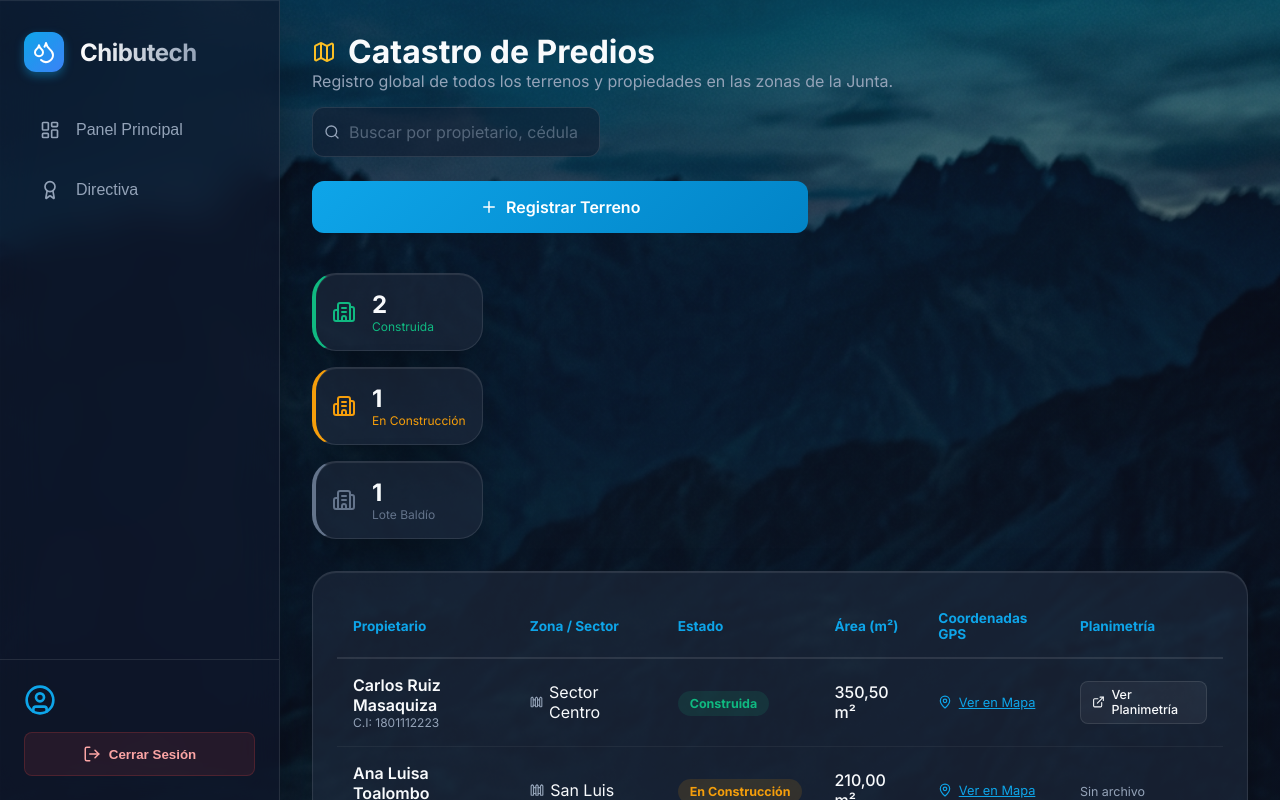
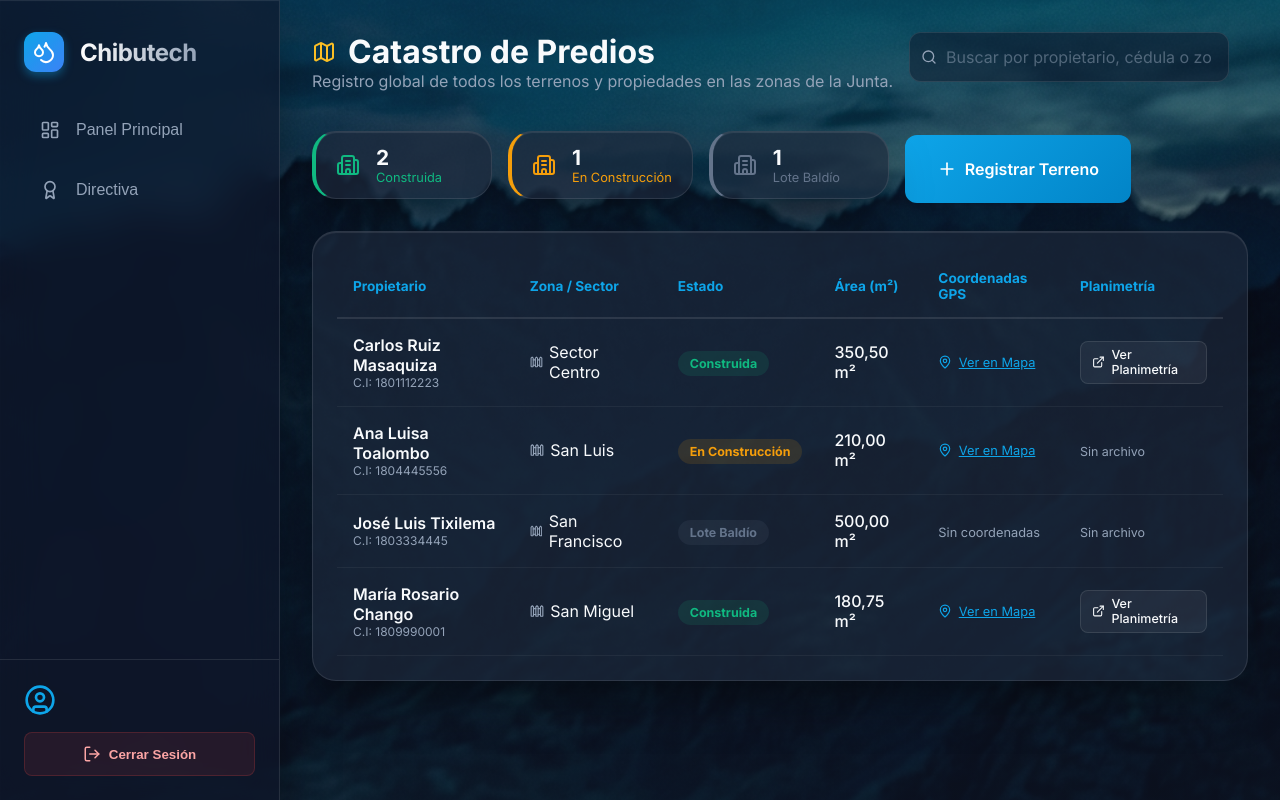
Before and after one commit to juanessan121/Chibutech, a React app in the folder frontend/: page /dashboard/catastro in a window 1280 px wide. Built offline with nearby package versions, Linux system fonts and the light colour scheme; sample sign-in values are in the browser's storage; the HTML template or start-up script is replaced by a standard one.

Commit message:
style: reubicar botón de registro y alinear resumen de predios

```diff
--- a/frontend/src/pages/CatastroGlobal.jsx
+++ b/frontend/src/pages/CatastroGlobal.jsx
@@ -78,7 +78,7 @@ export default function CatastroGlobal() {
             </h1>
             <p className="text-muted">Registro global de todos los terrenos y propiedades en las zonas de la Junta.</p>
           </div>
-          <div style={{ display: 'flex', gap: '1rem', alignItems: 'center', flexWrap: 'wrap' }}>
+          <div style={{ display: 'flex', gap: '1rem', alignItems: 'center' }}>
             <div style={{ position: 'relative' }}>
               <Search size={16} style={{ position: 'absolute', left: '0.75rem', top: '50%', transform: 'translateY(-50%)', color: 'var(--text-muted)' }} />
               <input
@@ -87,35 +87,42 @@ export default function CatastroGlobal() {
                 placeholder="Buscar por propietario, cédula o zona..."
                 value={busqueda}
                 onChange={e => setBusqueda(e.target.value)}
-                style={{ paddingLeft: '2.25rem', minWidth: '280px' }}
+                style={{ paddingLeft: '2.25rem', minWidth: '320px' }}
               />
             </div>
-            <button
-              className="btn-primary"
-              style={{ display: 'flex', alignItems: 'center', gap: '0.5rem' }}
-              onClick={() => navigate('/dashboard/terrenos')}
-            >
-              <Plus size={18} /> Registrar Terreno
-            </button>
           </div>
         </div>
 
-        {/* Resumen por estado de construcción */}
-        <div style={{ display: 'grid', gridTemplateColumns: 'repeat(auto-fit, minmax(160px, 1fr))', gap: '1rem', marginTop: '1.5rem' }}>
+        {/* Resumen por estado de construcción y botón de acción */}
+        <div style={{ display: 'flex', flexWrap: 'wrap', gap: '1rem', marginTop: '1.5rem', alignItems: 'stretch' }}>
+          {/* Tarjetas resumen */}
+          <div style={{ display: 'flex', flexWrap: 'wrap', gap: '1rem', flex: 1 }}>
             {Object.entries(
               terrenosMock.reduce((acc, t) => {
                 acc[t.estado_construccion] = (acc[t.estado_construccion] || 0) + 1;
                 return acc;
               }, {})
             ).map(([estado, count]) => (
-            <div key={estado} className="glass-card" style={{ padding: '1rem', borderLeft: `4px solid ${estadoColor[estado] || '#64748b'}`, display: 'flex', alignItems: 'center', gap: '1rem' }}>
+              <div key={estado} className="glass-card" style={{ padding: '0.75rem 1.25rem', borderLeft: `4px solid ${estadoColor[estado] || '#64748b'}`, display: 'flex', alignItems: 'center', gap: '1rem', minWidth: '180px' }}>
                 <Building2 size={24} style={{ color: estadoColor[estado] || '#64748b' }} />
                 <div>
-                <p style={{ margin: 0, fontSize: '1.5rem', fontWeight: 'bold', color: 'var(--text-main)' }}>{count}</p>
-                <p style={{ margin: 0, fontSize: '0.75rem', color: estadoColor[estado] || '#64748b' }}>{estado}</p>
+                  <p style={{ margin: 0, fontSize: '1.3rem', fontWeight: 'bold', color: 'var(--text-main)' }}>{count}</p>
+                  <p style={{ margin: 0, fontSize: '0.8rem', color: estadoColor[estado] || '#64748b' }}>{estado}</p>
                 </div>
               </div>
             ))}
+          </div>
+
+          {/* Botón Registrar reubicado */}
+          <div style={{ display: 'flex', alignItems: 'center' }}>
+            <button
+              className="btn-primary"
+              style={{ display: 'flex', alignItems: 'center', gap: '0.5rem', width: 'auto', padding: '0.75rem 2rem', height: '100%', minHeight: '60px' }}
+              onClick={() => navigate('/dashboard/terrenos')}
+            >
+              <Plus size={20} /> Registrar Terreno
+            </button>
+          </div>
         </div>
       </div>
 
```
Lines whose indentation alone changed are shown as unchanged.
